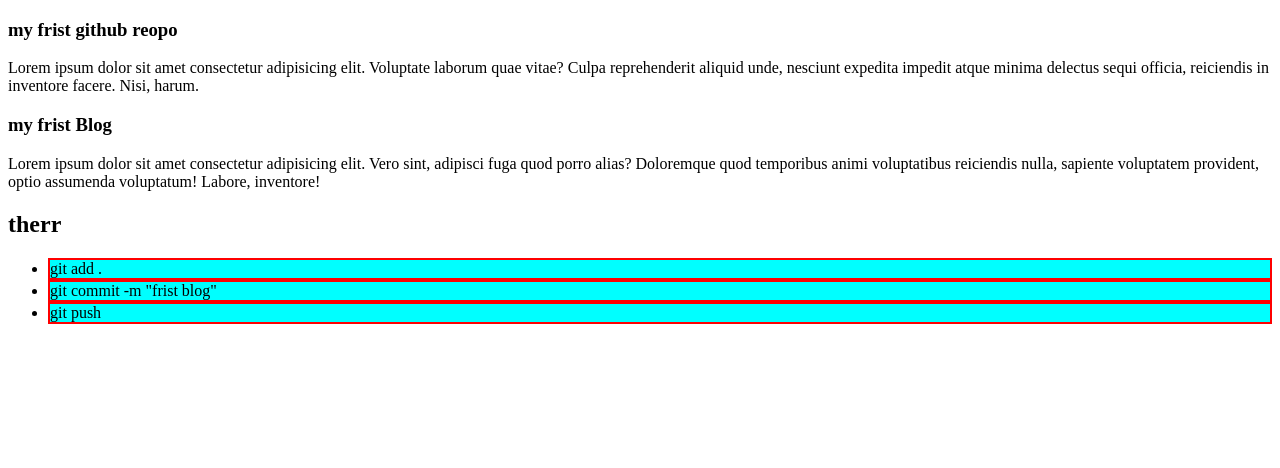
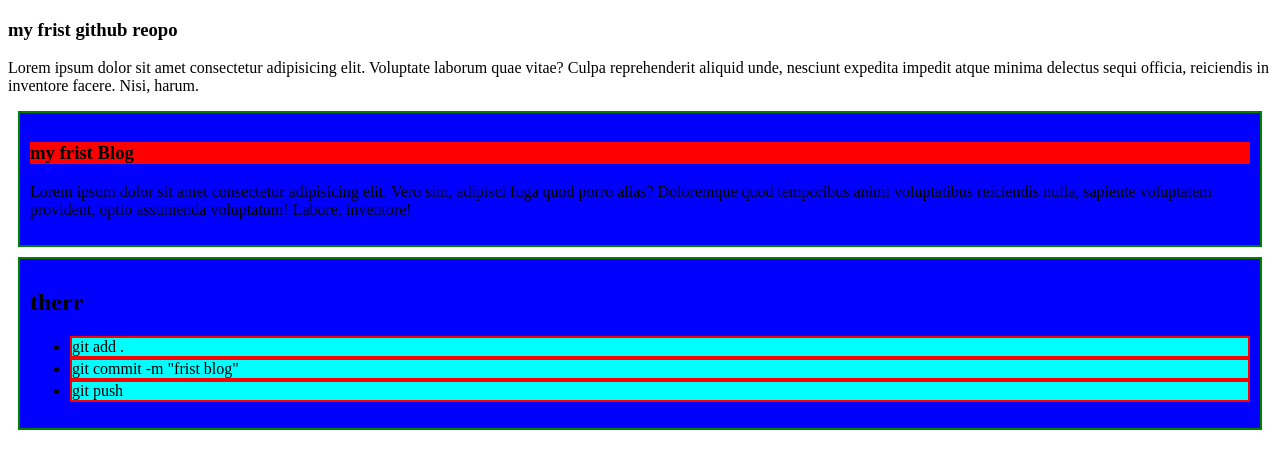
Before and after one commit to ibrahim5766/my-first-github-repo, a plain HTML site: page index.html in a window 1280 px wide. Drawn offline with Linux system fonts and the light colour scheme.

Commit message:
your name

```diff
--- a/index.html
+++ b/index.html
@@ -10,7 +10,7 @@
      <h3>my frist github reopo</h3>
      <p>Lorem ipsum dolor sit amet consectetur adipisicing elit. Voluptate laborum quae vitae? Culpa reprehenderit aliquid unde, nesciunt expedita impedit atque minima delectus sequi officia, reiciendis in inventore facere. Nisi, harum.</p>
      <div>
-        <h3>
+        <h3 id="ooo">
             my frist Blog
         </h3>
         <p>Lorem ipsum dolor sit amet consectetur adipisicing elit. Vero sint, adipisci fuga quod porro alias? Doloremque quod temporibus animi voluptatibus reiciendis nulla, sapiente voluptatem provident, optio assumenda voluptatum! Labore, inventore!</p>
--- a/style/blog.css
+++ b/style/blog.css
@@ -2,6 +2,12 @@ li {
     background-color: aqua;
     border: 2px solid red;
     border:30%
-
-
 }
+div {
+    background-color: blue;
+    border: 2px solid green;
+    padding: 10px;
+    margin: 10px;
+}
+#ooo {
+    background-color: red ;
```
